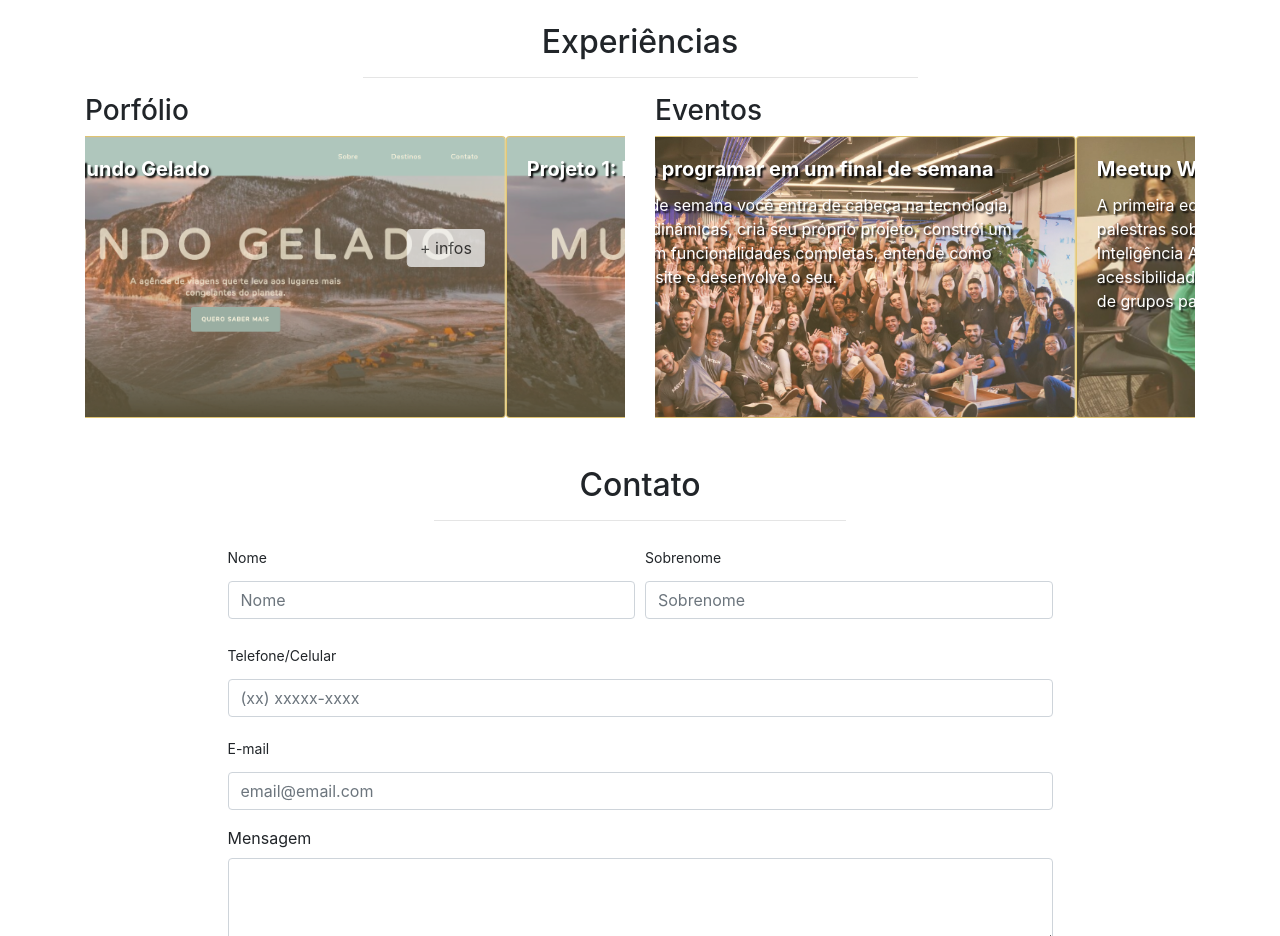
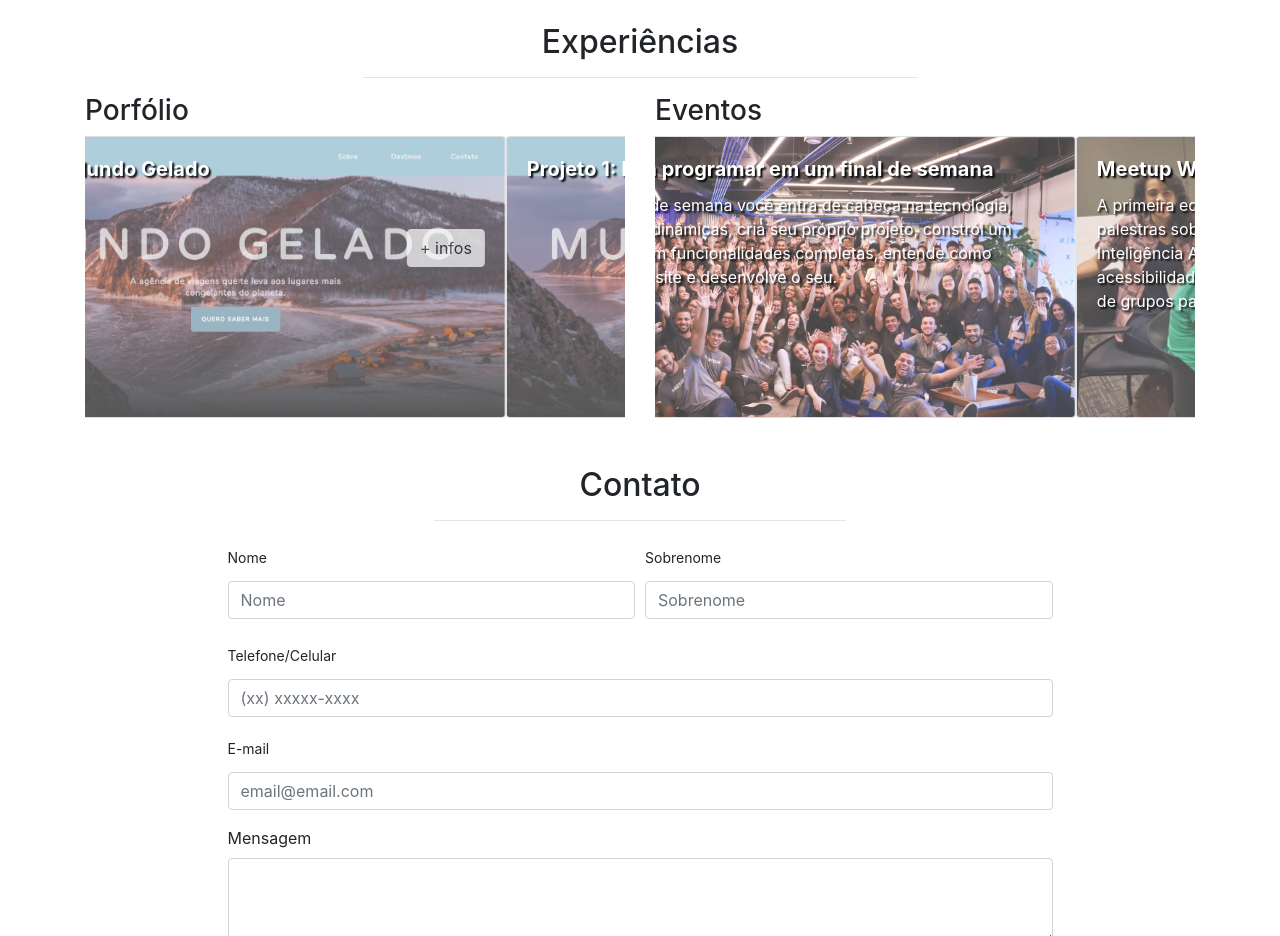
Before and after one commit to thayllachristine/thayllachristine.github.io, a website: page index.html in a window 1280 px wide. Shown: the part 1620-2556 px from the top of the page. Drawn offline with Linux system fonts and the light colour scheme.

```diff
--- a/css/style.css
+++ b/css/style.css
@@ -52,8 +52,6 @@
 .textarea.error {
   border-color: #ffc107; }
 
-.card {
-  background-color: rgba(255, 193, 7, 0.5); }
 .card-img img {
   opacity: .75;
   height: 100px; }
```
Also changed, not shown: 1 other file. Lines whose indentation alone changed are shown as unchanged.
